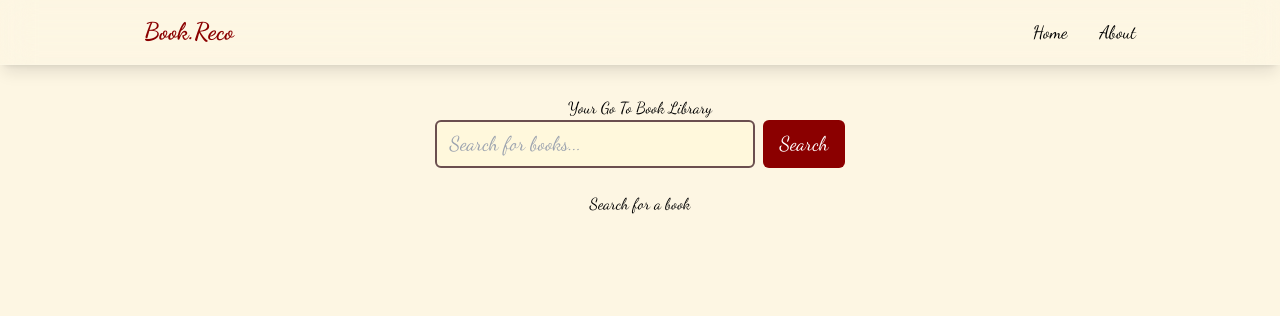
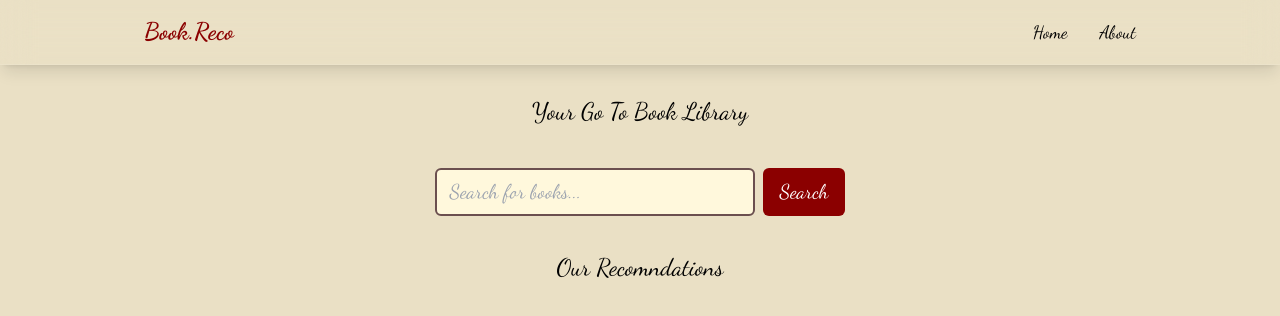
Before and after one commit to ayoubkheribi/Book-library, a React (Vite) app in the folder book-reco/: page / in a window 1280 px wide. Shown: the top 316 px of the page. Built offline with nearby package versions, Linux system fonts and the light colour scheme.

Commit message:
style the home page

```diff
--- a/book-reco/src/index.css
+++ b/book-reco/src/index.css
@@ -4,6 +4,6 @@
 
 
 body {
-  background-color: #fdf6e3;
+  background-color: #eae0c5;
   font-family: "Dancing Script", serif;
 }
--- a/book-reco/src/pages/HomePage.jsx
+++ b/book-reco/src/pages/HomePage.jsx
@@ -16,13 +16,13 @@ function HomePage() {
 
   return (
     <div className="container mx-auto p-4 flex flex-col items-center mt-20">
-      <h1 className="">Your Go To Book Library</h1>
+      <h1 className="text-2xl mb-10">Your Go To Book Library</h1>
       <SearchBar query={query} setQuery={setQuery} onSearch={searchBooks} />
 
       {books.length > 0 ? (
         <BookList books={books} />
       ) : (
-        <p>Search for a book</p>
+        <p className="text-2xl mt-3">Our Recomndations</p>
       )}
     </div>
   );
```
